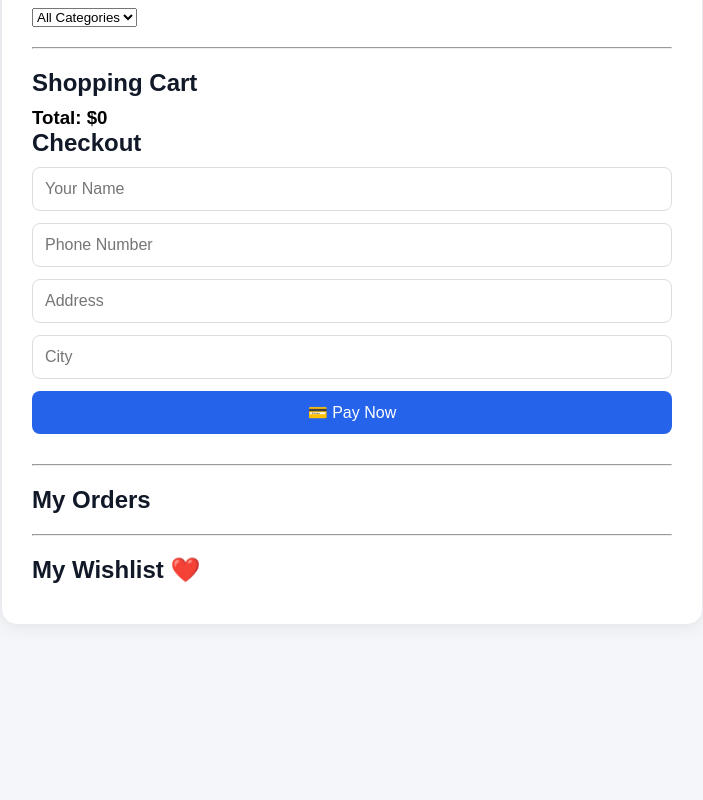
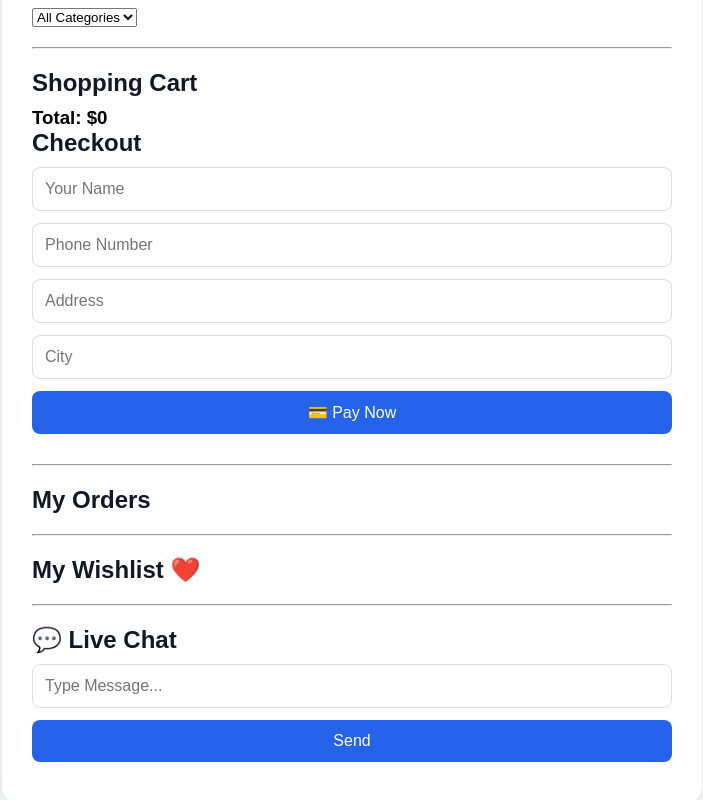
Before and after one commit to karimkadwal-bit/kadwal-server, a website: page index.html in a window 1280 px wide. Shown: the part 901-1701 px from the top of the page, without its empty margins (288-991 px from the left). Before the commit the page ends 1545 px from the top, so only its background shows below. Drawn offline with nearby package versions, Linux system fonts and the light colour scheme; no server answers.

Commit message:
Update index.html

```diff
--- a/index.html
+++ b/index.html
@@ -293,6 +293,19 @@
 
 <script src="https://cdn.jsdelivr.net/npm/chart.js"></script>
 
+  <hr>
+
+<h2>💬 Live Chat</h2>
+
+<div id="chatMessages"></div>
+
+<input
+id="chatInput"
+placeholder="Type Message...">
+
+<button onclick="sendMessage()">
+Send
+                           </button>
 
 <script src="app.js"></script>
 
```
